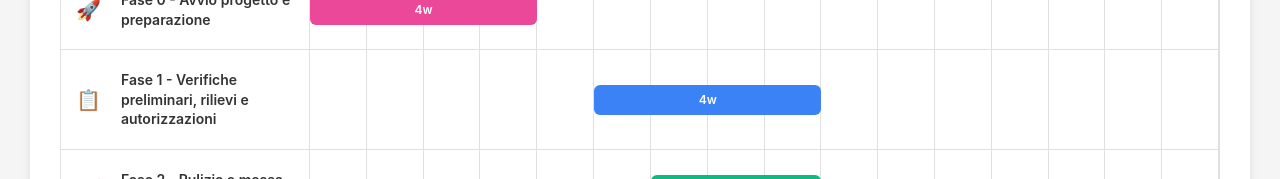
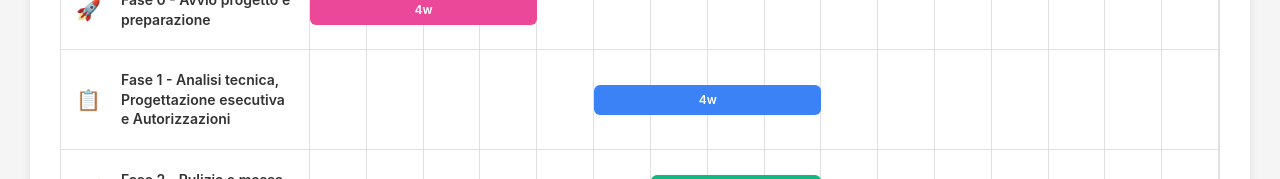
Before and after one commit to vmaretto/campo-celimontano-dashboard, a plain HTML site: page index.html in a window 1280 px wide. Shown: the part 380-559 px from the top of the page. Drawn offline with Linux system fonts and the light colour scheme.

Commit message:
Add files via upload

```diff
--- a/index.html
+++ b/index.html
@@ -449,7 +449,7 @@
                 ]
             },
             {
-                id: 1, icon: "📋", name: "Verifiche preliminari, rilievi e autorizzazioni",
+                id: 1, icon: "📋", name: "Analisi tecnica, Progettazione esecutiva e Autorizzazioni",
                 description: "Conoscenza approfondita dello stato attuale del Campo Celimontano",
                 detailedDescription: "Il primo passo consiste nella conoscenza approfondita dello stato attuale del Campo Celimontano, sia dal punto di vista fisico che amministrativo. In questa fase si procede a un rilievo topografico e fotografico completo dell'area, comprendente serre, manufatti, aree verdi e accessi, insieme all'analisi dei vincoli urbanistici e paesaggistici, con particolare attenzione alle norme di tutela del verde pubblico e delle aree di pregio storico-ambientale del Celio. Parallelamente vengono condotti il censimento della vegetazione, le verifiche sulle condizioni del suolo e delle reti infrastrutturali, e vengono avviate le procedure autorizzative per gli interventi di sistemazione e installazione delle strutture temporanee. Completata la fase di rilievo e verifica, si passa alla progettazione esecutiva, che traduce gli esiti tecnici e amministrativi in un piano di intervento operativo. La progettazione esecutiva comprende: la definizione dei dettagli costruttivi e impiantistici, la pianificazione delle aree di cantiere, percorsi di accesso e zone operative, il coordinamento con la Sovrintendenza per gli aspetti di tutela, la redazione degli elaborati tecnici, computi metrici e capitolati esecutivi, la validazione finale per l'avvio della fase di cantiere. Questa fase assicura che tutte le successive operazioni di pulizia, riqualificazione e allestimento siano basate su un quadro tecnico completo, coerente e approvato dagli enti competenti.",
                 settimanaInizio: 1, settimanaFine: 4, durataSettimane: 4,
@@ -536,7 +536,7 @@
             {
                 fase: "Fase 1",
                 faseId: 1,
-                faseNome: "Verifiche preliminari, rilievi e autorizzazioni",
+                faseNome: "Analisi tecnica, Progettazione esecutiva e Autorizzazioni",
                 descrizione: "Il primo passo consiste nella conoscenza approfondita dello stato attuale del Campo Celimontano, sia dal punto di vista fisico che amministrativo. In questa fase si procede a un rilievo topografico e fotografico completo dell'area, comprendente serre, manufatti, aree verdi e accessi, insieme all'analisi dei vincoli urbanistici e paesaggistici, con particolare attenzione alle norme di tutela del verde pubblico e delle aree di pregio storico-ambientale del Celio. Parallelamente vengono condotti il censimento della vegetazione, le verifiche sulle condizioni del suolo e delle reti infrastrutturali, e vengono avviate le procedure autorizzative per gli interventi di sistemazione e installazione delle strutture temporanee. Completata la fase di rilievo e verifica, si passa alla progettazione esecutiva, che traduce gli esiti tecnici e amministrativi in un piano di intervento operativo. La progettazione esecutiva comprende: la definizione dei dettagli costruttivi e impiantistici, la pianificazione delle aree di cantiere, percorsi di accesso e zone operative, il coordinamento con la Sovrintendenza per gli aspetti di tutela, la redazione degli elaborati tecnici, computi metrici e capitolati esecutivi, la validazione finale per l'avvio della fase di cantiere. Questa fase assicura che tutte le successive operazioni di pulizia, riqualificazione e allestimento siano basate su un quadro tecnico completo, coerente e approvato dagli enti competenti.",
                 items: [
                     { desc: "Rilievo topografico e fotografico dettagliato dell'area", min: 5000, max: 7000 },
```
